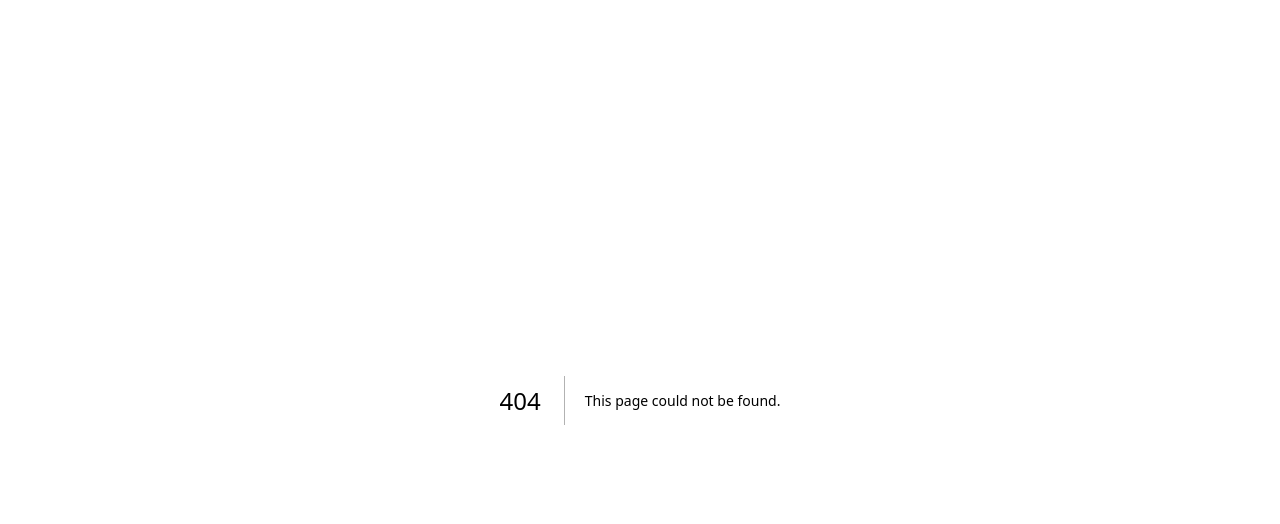
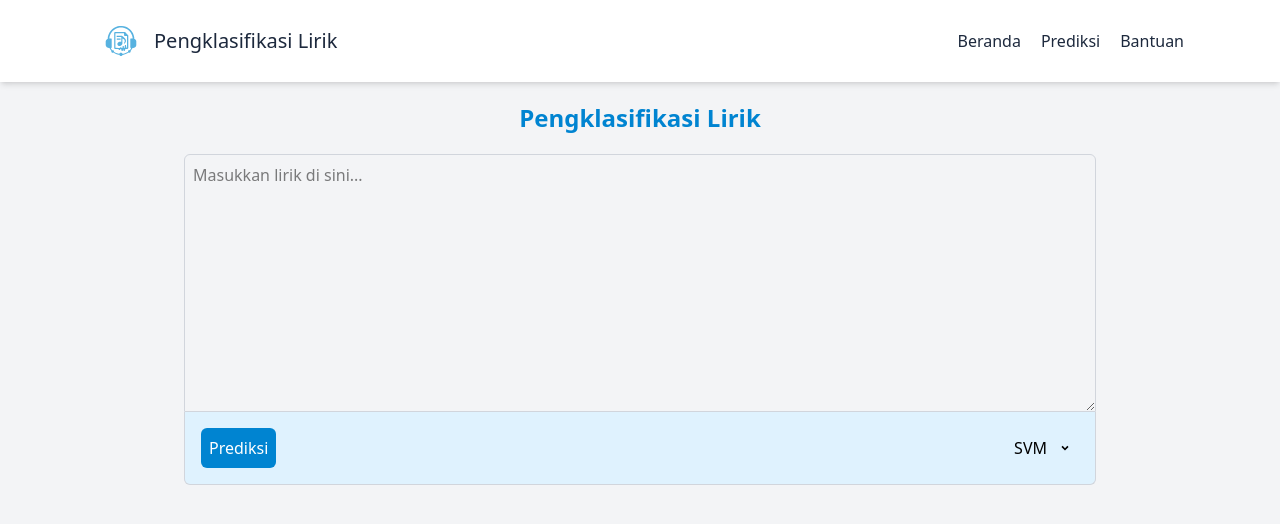
Before and after one commit to odeardika/lyrics-classifier, a Next.js app in the folder client/: page /prediksi in a window 1280 px wide. Before the commit this address had no page. Shown: the top 524 px of the page. Built offline with nearby package versions, Linux system fonts and the light colour scheme.

Commit message:
refactor: change the website language into Indonesia Language

```diff
--- a/client/app/predict/page.tsx
+++ b/client/app/prediksi/page.tsx
@@ -7,8 +7,8 @@ import Image from "next/image";
 export default function Page() {
     const emotionsDict = {
         null: "null",
-        0: "sad",
-        1: "happy"
+        0: "sedih",
+        1: "bahagia"
     };
     const [lyrics, setLyrics] = React.useState("");
     const [model, setModel] = React.useState(2);
@@ -47,11 +47,11 @@ export default function Page() {
             <Headers />
 
             <div className="flex flex-col items-center justify-center ">
-                <h1 className="text-2xl text-sky-600 font-bold my-5">Clasify Lyrics</h1>
+                <h1 className="text-2xl text-sky-600 font-bold my-5">Pengklasifikasi Lirik</h1>
                 <div className="flex flex-col items-center justify-center w-full md:w-3/4 px-6">
                     <textarea
                         name="lyrics"
-                        placeholder="Enter lyrics here..."
+                        placeholder="Masukkan lirik di sini..."
                         rows={10}
                         className="w-full p-2 border border-gray-300 rounded-t-md"
                         value={lyrics}
@@ -63,7 +63,7 @@ export default function Page() {
                             className="bg-sky-600 text-white p-2 rounded-md hover:bg-sky-700 hover:cursor-pointer"
                             onClick={handlePredictClick}
                         >
-                            Predict
+                            Prediksi
                         </button>
                         <div className="dropdown flex flex-col items-center">
                             <div className="flex items-center justify-end gap-2 p-1 w-full rounded-sm hover:cursor-pointer hover:bg-sky-200" onClick={handleDropdownToggle}>
@@ -84,8 +84,8 @@ export default function Page() {
                     {
                         isLyricsNotValid && (
                             <div className="bg-red-100 border border-red-400 text-red-700 px-4 py-3 rounded relative mt-5 w-full" role="alert">
-                                <strong className="font-bold">Error!</strong>
-                                <span className="block sm:inline"> Please enter lyrics first.</span>
+                                <strong className="font-bold">Kesalahan!</strong>
+                                <span className="block sm:inline"> Silakan masukkan lirik terlebih dahulu.</span>
                             </div>
                         )
                     }
@@ -93,8 +93,8 @@ export default function Page() {
                     {
                         result !== null && (
                             <div id="Result" className="border border-gray-300 rounded-md w-full my-5 p-4">
-                                <h2>Result : </h2>
-                                <p>The text <span className="text-sky-600">data</span> you are input is <span className={`${(result === 0) ? "text-red-500" : "text-green-500"}`}>{emotionsDict[result]}</span></p>
+                                <h2>Hasil : </h2>
+                                <p>Teks <span className="text-sky-600">data</span> yang Anda masukkan adalah <span className={`${(result === 0) ? "text-red-500" : "text-green-500"}`}>{emotionsDict[result]}</span></p>
                             </div>
                         )
                     }
--- a/client/components/Header/Header.tsx
+++ b/client/components/Header/Header.tsx
@@ -11,7 +11,7 @@ function Header() {
     <header className='flex sticky top-0 z-50 bg-white items-center justify-between p-4 shadow-md  lg:px-24'>
         <Link href="/" className='flex items-center gap-2 text-xl font-medium text-slate-800'>
             <Image src={icon} alt="Logo" width={50} height={50} className='rounded-full' />
-            <span>Lyrics Classifier</span>
+            <span>Pengklasifikasi Lirik</span>
         </Link>
         <div className=''>
           <HamburgerButton onClick={() => {}}/>
@@ -21,4 +21,4 @@ function Header() {
   )
 }
 
-export default Header
+export default Header;
--- a/client/components/Navbar/Navbar.tsx
+++ b/client/components/Navbar/Navbar.tsx
@@ -6,9 +6,9 @@ export default function Navbar({style}: {style?: string}) {
     <>
       <nav className={`${style}`} ></nav>
       <ul className='flex items-center gap-5 text-slate-800 font-medium'>
-          <li className='hover:text-sky-500'><Link href="/">Home</Link></li>
-          <li className='hover:text-sky-500'><Link href="/predict">Predict</Link></li>
-          <li className='hover:text-sky-500'><Link href="/about">About</Link></li>
+          <li className='hover:text-sky-500'><Link href="/">Beranda</Link></li>
+          <li className='hover:text-sky-500'><Link href="/prediksi">Prediksi</Link></li>
+          <li className='hover:text-sky-500'><Link href="/bantuan">Bantuan</Link></li>
       </ul>
     </>
   )
--- a/client/components/Section/Hero/Hero.tsx
+++ b/client/components/Section/Hero/Hero.tsx
@@ -6,24 +6,24 @@ function Hero() {
     return (
         <div className='flex flex-col items-center text-start justify-center px-4 md:text-center bg-gradient-to-b from-slate-100 to-slate-50 lg:px-24 lg:flex-row lg:text-left lg:space-x-8 md:h-screen'>
             <div className='flex flex-col gap-3 items-start lg:w-1/2 lg:items-start lg:space-y-4'>
-                <h1 className='text-3xl font-bold text-sky-600 md:text-4xl lg:text-5xl'>Classify Emotion of Songs with Lyrics Classifier</h1>
+                <h1 className='text-3xl font-bold text-sky-600 md:text-4xl lg:text-5xl'>Klasifikasikan Emosi Lagu dengan Lyrics Classifier</h1>
                 <div className='w-full lg:hidden'>
                     <Image
                         src={heroImage}
-                        alt="Hero Image"
+                        alt="Gambar Hero"
                         className='object-contain rounded-lg'
                         layout='intrinsic'
                         width={350}
                         height={400}
                     />
                 </div>
-                <p className='text-lg text-justify font-light text-slate-500 md:text-base'>This web application leverages machine learning to analyze and classify song lyrics. By processing the textual content of lyrics, the application can identify patterns, themes, or genres, providing users with insights into the characteristics of the songs.</p>
-                <a href="/predict" className='px-6 py-3 text-white bg-sky-600 rounded-lg hover:bg-sky-700'>Get Started</a>
+                <p className='text-lg text-justify font-light text-slate-500 md:text-base'>Aplikasi web ini memanfaatkan pembelajaran mesin untuk menganalisis dan mengklasifikasikan lirik lagu. Dengan memproses konten teks dari lirik, aplikasi ini dapat mengidentifikasi pola, tema, atau genre, memberikan wawasan kepada pengguna tentang karakteristik lagu.</p>
+                <a href="/predict" className='px-6 py-3 text-white bg-sky-600 rounded-lg hover:bg-sky-700'>Mulai Sekarang</a>
             </div>
             <div className='hidden lg:flex lg:w-1/2 lg:justify-center'>
                 <Image
                     src={heroImage}
-                    alt="Hero Image"
+                    alt="Gambar Hero"
                     className='object-contain rounded-lg'
                     layout='intrinsic'
                     width={350}
```
Also changed, not shown: client/app/bantuan/page.tsx (renamed from client/app/about/page.tsx).
